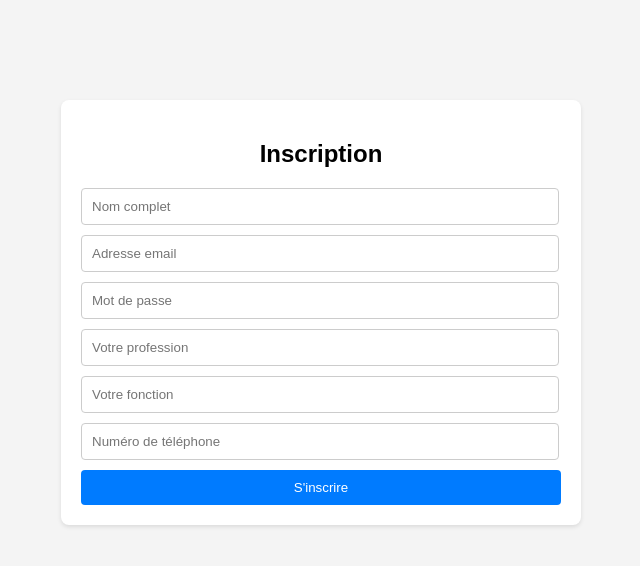
After one commit to barroam/Boite-idee, a PHP site: page /inscription.php in a window 1280 px wide. The commit adds this page. Shown: the top 566 px of the page, without its empty margins (319-959 px from the left). Run offline with PHP 8.4, Linux system fonts and the light colour scheme.

Commit message:
ajout des fichiers et du mise en page

```diff
--- a/connexion.php
+++ b/base_donnee.php
@@ -11,5 +11,6 @@ try {
     //Configuration pour gérer la connexion en cas d'erreur SQL
 } catch (PDOException $e) {
     die("Erreur de connexion:".$e->getMessage());
+    echo "donné";
 }
 ?>
--- /dev/null
+++ b/inscription.php
@@ -0,0 +1,69 @@
+
+
+<!DOCTYPE html>
+<html lang="fr">
+<head>
+    <meta charset="UTF-8">
+    <meta name="viewport" content="width=device-width, initial-scale=1.0">
+    <title>Inscription</title>
+    <style>
+        body {
+            font-family: Arial, sans-serif;
+            background-color: #f4f4f4;
+            margin: 0;
+            padding: 0;
+        }
+
+        .container {
+            max-width: 30rem;
+            margin: 100px auto;
+            background-color: #fff;
+            padding: 20px;
+            border-radius: 8px;
+            box-shadow: 0 2px 4px rgba(0, 0, 0, 0.1);
+        }
+
+        .container h2 {
+            text-align: center;
+        }
+
+        .container input[type="text"],
+        .container input[type="email"],
+        .container input[type="password"] {
+            width: 95%;
+            padding: 10px;
+            margin-bottom: 10px;
+            border: 1px solid #ccc;
+            border-radius: 4px;
+        }
+
+        .container button {
+            width: 100%;
+            padding: 10px;
+            background-color: #007bff;
+            color: #fff;
+            border: none;
+            border-radius: 4px;
+            cursor: pointer;
+        }
+
+        .container button:hover {
+            background-color: #0056b3;
+        }
+    </style>
+</head>
+<body>
+    <div class="container">
+        <h2>Inscription</h2>
+        <form action="index.php" method="post">
+            <input type="text" name="nom_complet" placeholder="Nom complet" required><br>
+            <input type="email" name="email" placeholder="Adresse email" required><br>
+            <input type="password" name="mot_de_passe" placeholder="Mot de passe" required><br>
+            <input type="text" name="profession" placeholder="Votre profession"><br>
+            <input type="text" name="fonction" placeholder="Votre fonction"><br>
+            <input type="text" name="telephone" placeholder="Numéro de téléphone"><br>
+            <button type="submit">S'inscrire</button>
+        </form>
+    </div>
+</body>
+</html>
```
Also changed, not shown: Connexion.php (added, +63 -0 lines), index.php (+18 -0 lines), login.php (deleted, +0 -39 lines).
